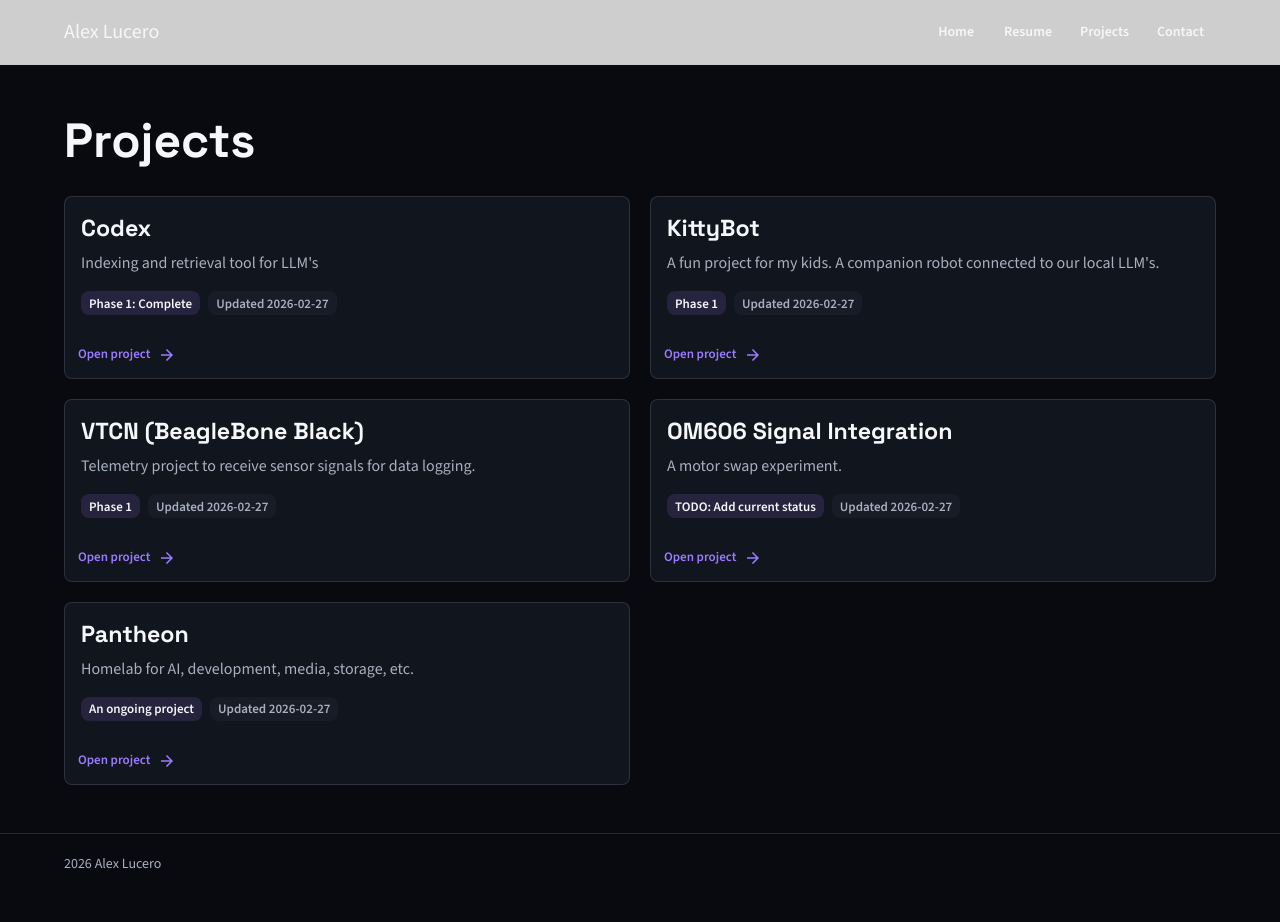
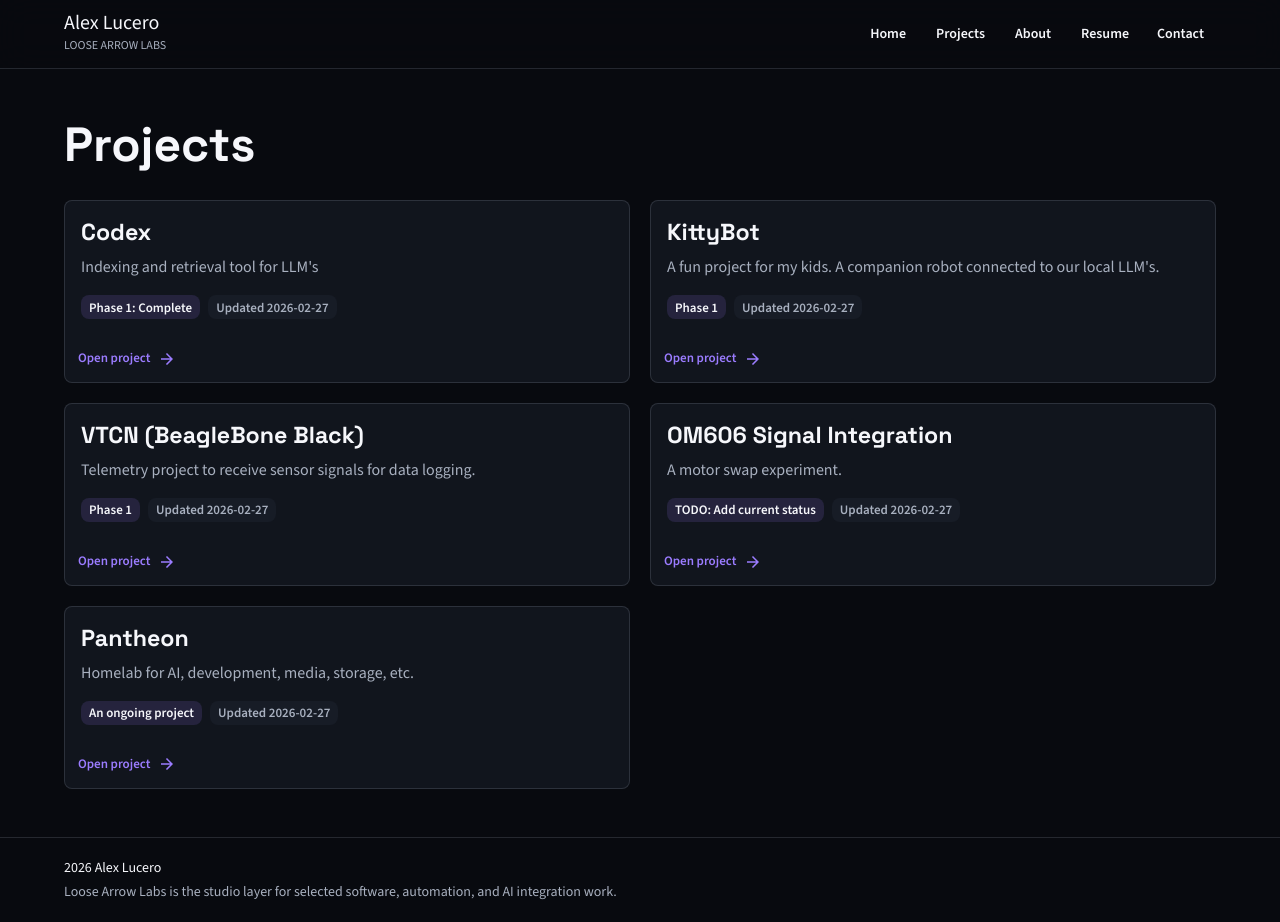
Before and after one commit to alucero270/Portfolio, a Next.js app: page /projects in a window 1280 px wide. Before the commit the page ends 894 px from the top, so only its background shows below. Built offline with nearby package versions, Linux system fonts and the light colour scheme; what @mui/material-nextjs would draw is missing.

Commit message:
refactor(shell): establish founder-led shell

```diff
--- a/src/components/site-shell.tsx
+++ b/src/components/site-shell.tsx
@@ -6,8 +6,9 @@ import { siteConfig } from "@/lib/site";
 
 const navigationLinks = [
   { href: "/", label: "Home" },
+  { href: "/projects", label: "Projects" },
+  { href: "/about", label: "About" },
   { href: "/resume", label: "Resume" },
-  { href: "/projects", label: "Projects" },
   { href: "/contact", label: "Contact" },
 ];
 
@@ -23,19 +24,29 @@ export function SiteShell({ children }: SiteShellProps) {
         sx={{
           borderBottom: "1px solid",
           borderColor: "divider",
-          backgroundColor: "rgba(255,255,255,0.8)",
+          backgroundColor: "rgba(8, 10, 15, 0.88)",
+          backdropFilter: "blur(16px)",
         }}
       >
         <Container maxWidth="lg">
           <Toolbar disableGutters sx={{ gap: 2, py: 1.5, flexWrap: "wrap" }}>
-            <Typography
+            <Stack
               component="a"
               href={toInternalHref("/")}
-              variant="h6"
+              spacing={0.25}
               sx={{ color: "text.primary", textDecoration: "none" }}
             >
-              {siteConfig.ownerName}
-            </Typography>
+              <Typography component="span" variant="h6" sx={{ lineHeight: 1.1 }}>
+                {siteConfig.ownerName}
+              </Typography>
+              <Typography
+                component="span"
+                variant="caption"
+                sx={{ color: "text.secondary", letterSpacing: 0, textTransform: "uppercase" }}
+              >
+                {siteConfig.studioName}
+              </Typography>
+            </Stack>
             <Stack
               component="nav"
               aria-label="Primary navigation"
@@ -64,9 +75,15 @@ export function SiteShell({ children }: SiteShellProps) {
 
       <Box component="footer" sx={{ borderTop: "1px solid", borderColor: "divider", py: 2.5 }}>
         <Container maxWidth="lg">
-          <Typography variant="body2" color="text.secondary">
-            {new Date().getFullYear()} {siteConfig.ownerName}
-          </Typography>
+          <Stack spacing={0.5}>
+            <Typography variant="body2" color="text.primary">
+              {new Date().getFullYear()} {siteConfig.ownerName}
+            </Typography>
+            <Typography variant="body2" color="text.secondary">
+              {siteConfig.studioName} is the studio layer for selected software, automation, and AI
+              integration work.
+            </Typography>
+          </Stack>
         </Container>
       </Box>
     </Box>
```
